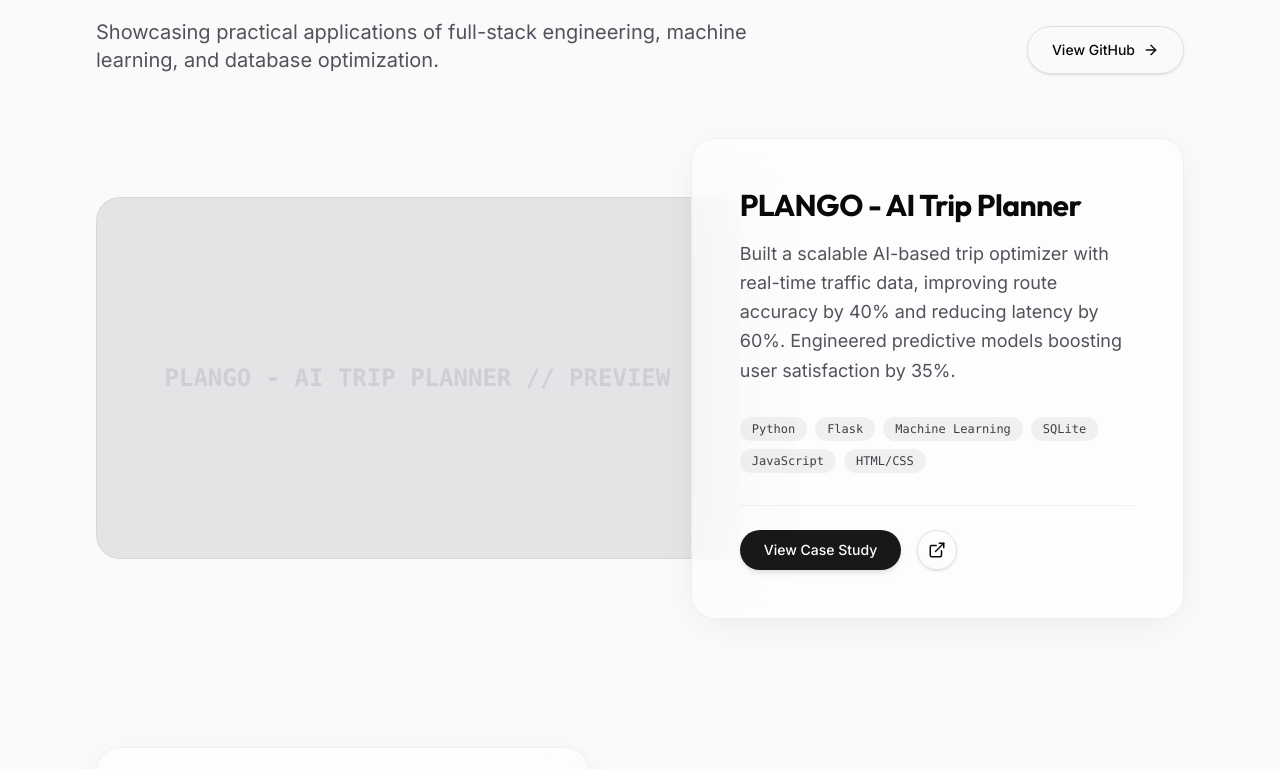
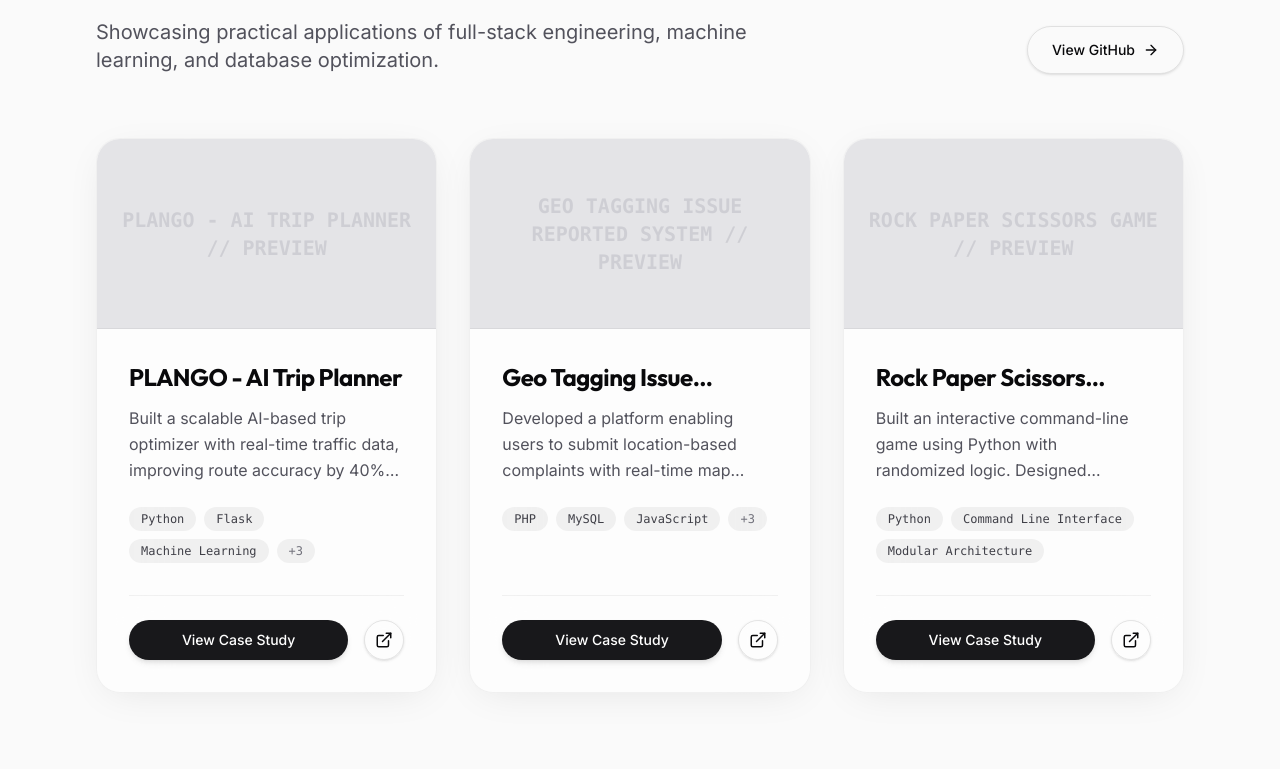
Before and after one commit to jayanthansenthilkumar/Prithika, a React (Vite) app: page / in a window 1280 px wide. Shown: the part 2240-3009 px from the top of the page. Built offline with nearby package versions, Linux system fonts and the light colour scheme.

Commit message:
feat: add FeaturedCaseStudies component and update build artifacts

```diff
--- a/src/components/home/FeaturedCaseStudies.tsx
+++ b/src/components/home/FeaturedCaseStudies.tsx
@@ -28,52 +28,56 @@ export function FeaturedCaseStudies() {
         </a>
       </div>
 
-      <div className="flex flex-col gap-32">
-        {featured.map((project, index) => {
-          const isEven = index % 2 === 0;
-          return (
+      <div className="grid grid-cols-1 lg:grid-cols-3 gap-6 md:gap-8">
+        {featured.map((project, index) => (
           <motion.div
             key={project.title}
             initial={{ opacity: 0, y: 40 }}
             whileInView={{ opacity: 1, y: 0 }}
             viewport={{ once: true, margin: "-100px" }}
-              transition={{ duration: 0.8, ease: [0.16, 1, 0.3, 1] }}
-              className={`relative flex flex-col ${isEven ? 'lg:flex-row' : 'lg:flex-row-reverse'} items-center gap-8 lg:gap-0`}
+            transition={{ duration: 0.8, delay: index * 0.1, ease: [0.16, 1, 0.3, 1] }}
+            className="glass-card rounded-3xl overflow-hidden flex flex-col h-full group"
           >
-              {/* Image Container (Asymmetrical & Edge-to-edge feel on mobile) */}
-              <div className={`w-full lg:w-2/3 relative z-0 ${isEven ? 'lg:-mr-12' : 'lg:-ml-12'}`}>
-                <div className="aspect-video w-full bg-zinc-200 dark:bg-zinc-900 rounded-3xl overflow-hidden border border-black/5 dark:border-white/5 relative group">
-                  {/* Fallback pattern for now since there are no images yet */}
+            {/* Image Container */}
+            <div className="aspect-video w-full bg-zinc-200 dark:bg-zinc-900 relative border-b border-black/5 dark:border-white/10 shrink-0 overflow-hidden">
               <div className="absolute inset-0 opacity-20 bg-[radial-gradient(ellipse_at_center,_var(--tw-gradient-stops))] from-indigo-300 dark:from-indigo-500 via-transparent to-transparent group-hover:scale-105 transition-transform duration-700 ease-[cubic-bezier(0.16,1,0.3,1)]" />
-                  <div className="absolute inset-0 flex items-center justify-center text-zinc-400 dark:text-zinc-700 font-mono text-2xl font-bold opacity-30">
+              <div className="absolute inset-0 flex items-center justify-center text-zinc-400 dark:text-zinc-700 font-mono text-xl font-bold opacity-30 px-4 text-center">
                 {project.title.toUpperCase()} // PREVIEW
               </div>
             </div>
-              </div>
 
-              {/* Content Container (Overlapping) */}
-              <div className={`w-full lg:w-1/2 glass-card rounded-3xl p-8 md:p-12 z-10 ${isEven ? 'lg:mr-auto' : 'lg:ml-auto'}`}>
-                <h3 className="text-3xl font-bold mb-4 text-zinc-950 dark:text-white transition-colors">{project.title}</h3>
-                <p className="text-zinc-600 dark:text-zinc-400 text-lg leading-relaxed mb-8 transition-colors">
+            {/* Content Container */}
+            <div className="p-6 md:p-8 flex flex-col flex-1 justify-between">
+              <div>
+                <h3 className="text-2xl font-bold mb-3 text-zinc-950 dark:text-white transition-colors line-clamp-1" title={project.title}>
+                  {project.title}
+                </h3>
+                <p className="text-zinc-600 dark:text-zinc-400 text-base leading-relaxed mb-6 transition-colors line-clamp-3">
                   {project.description}
                 </p>
 
                 <div className="flex flex-wrap gap-2 mb-8">
-                  {project.techStack?.map((tag: string) => (
+                  {project.techStack?.slice(0, 3).map((tag: string) => (
                     <span key={tag} className="text-xs font-mono px-3 py-1 bg-black/5 dark:bg-white/5 rounded-full text-zinc-700 dark:text-zinc-300 transition-colors">
                       {tag}
                     </span>
                   ))}
+                  {project.techStack && project.techStack.length > 3 && (
+                    <span className="text-xs font-mono px-3 py-1 bg-black/5 dark:bg-white/5 rounded-full text-zinc-500 transition-colors">
+                      +{project.techStack.length - 3}
+                    </span>
+                  )}
+                </div>
               </div>
 
-                <div className="flex items-center gap-4 pt-6 border-t border-black/5 dark:border-white/10 transition-colors">
-                  <Button asChild className="rounded-full px-6">
+              <div className="flex items-center gap-4 pt-6 border-t border-black/5 dark:border-white/10 transition-colors mt-auto">
+                <Button asChild className="rounded-full px-6 flex-1">
                   <Link to={`/projects/${project.id}`}>
                     View Case Study
                   </Link>
                 </Button>
                 {project.link && (
-                    <Button asChild variant="outline" size="icon" className="rounded-full h-10 w-10">
+                  <Button asChild variant="outline" size="icon" className="rounded-full shrink-0">
                     <a href={project.link} target="_blank" rel="noopener noreferrer" title="Source Code">
                       <ExternalLink size={18} />
                     </a>
@@ -82,8 +86,7 @@ export function FeaturedCaseStudies() {
               </div>
             </div>
           </motion.div>
-          );
-        })}
+        ))}
       </div>
 
       <div className="mt-32 flex justify-center">
```
Also changed, not shown: 4 other files (tests, documents, lock files or other folders). Lines whose indentation alone changed are shown as unchanged.
